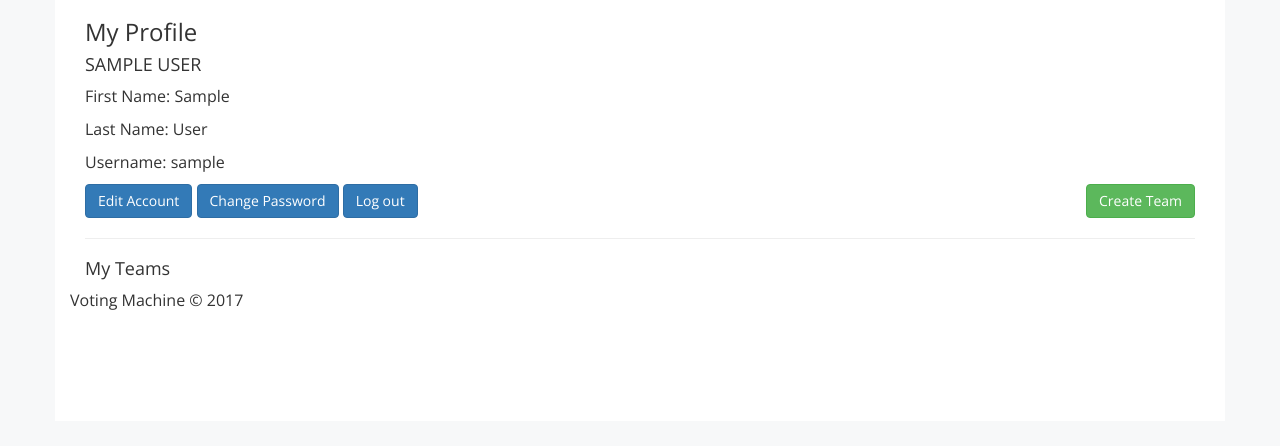
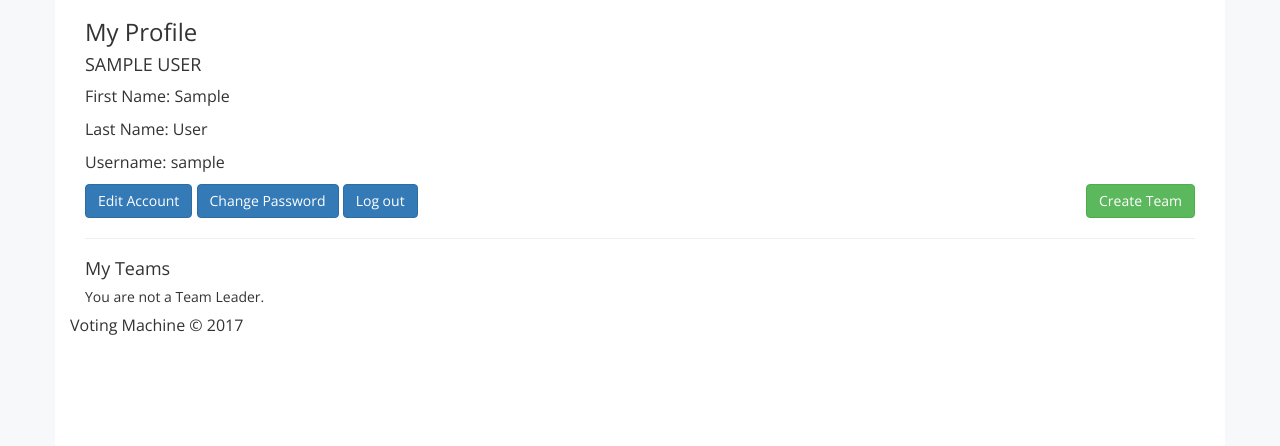
Before and after one commit to sixfeetup/django-voting-machine, a Django app: a page that uses voting/templates/users/user_detail.html in a window 1280 px wide. Shown: the part 159-605 px from the top of the page. Run offline with Django 3.2, Linux system fonts and the light colour scheme; the visitor is signed in with stand-in values (Sample User, id 1); data comes from the database, SQL or seed files in the repository; data that the repository does not hold is empty; style sheets or scripts are compiled from the project's sources; some libraries are stand-ins or nearby versions.

```diff
--- a/voting/templates/users/user_detail.html
+++ b/voting/templates/users/user_detail.html
@@ -35,6 +35,8 @@
 {#                <h4>My Team {{ user.first_name }}</h4>#}
                 {% for team in object.leads.all %}
                     <h4><a class="btn btn-primary" href="{% url 'users:update_team' team_id=team.id %}" role="button" >Update Team {{ team.title }}</a></h4>
+                {% empty %}
+                    <h5>You are not a Team Leader.</h5>
                 {% endfor %}
             {% else %}
                 You need to login to see Event information!
--- a/voting/votingmachine/models.py
+++ b/voting/votingmachine/models.py
@@ -56,6 +56,9 @@ class Event(models.Model):
     def __str__(self):
         return " %s :  %s" % (self.title, self.description)
 
+    def is_user_ballot_complete(self, user):
+        """check that the user has Values for every team and category they are allowed to vote for, within this event
+        """
 
 class Value(models.Model):
     VOTES_CHOICES = (
@@ -73,6 +76,7 @@ class Value(models.Model):
     user = models.ForeignKey(User, on_delete=models.PROTECT)
     event = models.ForeignKey(Event, default='', on_delete=models.PROTECT)
     team = models.ForeignKey('Team', null=True, on_delete=models.PROTECT)
+    # complete = models.BooleanField()
 
     class Meta:
         unique_together = [('user', 'event', 'category', 'team')]
```
